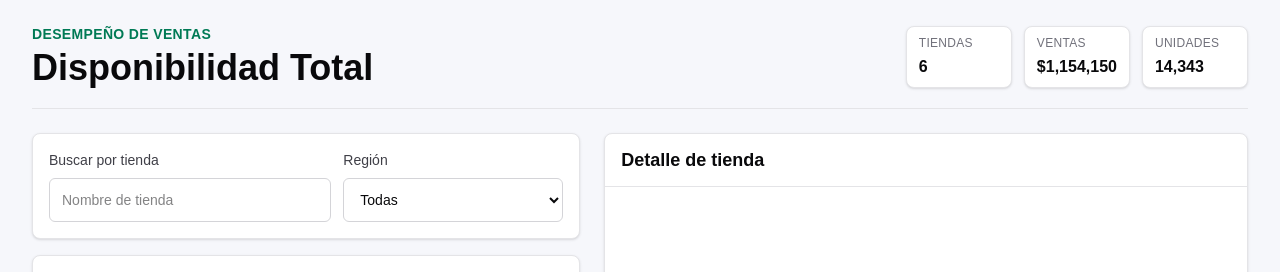
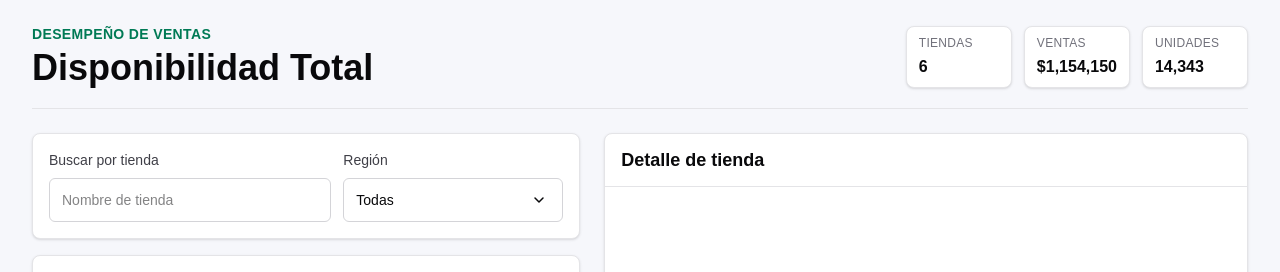
Before and after one commit to MarcoChavez1940/disponibilidad-total-challenge, a Next.js app: page / in a window 1280 px wide. Shown: the top 272 px of the page. Built offline with nearby package versions, Linux system fonts and the light colour scheme.

Commit message:
improve: icon of dropdown

```diff
--- a/src/components/sales-dashboard.tsx
+++ b/src/components/sales-dashboard.tsx
@@ -1,6 +1,6 @@
 "use client";
 
-import { ArrowDown, ArrowUp } from "lucide-react";
+import { ArrowDown, ArrowUp, ChevronDown } from "lucide-react";
 import { useEffect, useMemo, useState } from "react";
 import type { ProductSale, StoreDetail, StoreSummary } from "@/lib/types";
 
@@ -364,8 +364,9 @@ export default function SalesDashboard() {
 
               <label className="flex flex-col gap-2 text-sm font-medium text-zinc-700">
                 Región
+                <span className="relative">
                   <select
-                  className="h-11 rounded-md border border-zinc-300 bg-white px-3 text-base text-zinc-950 outline-none transition focus:border-emerald-600 focus:ring-4 focus:ring-emerald-100"
+                    className="h-11 w-full appearance-none rounded-md border border-zinc-300 bg-white pl-3 pr-10 text-base text-zinc-950 outline-none transition focus:border-emerald-600 focus:ring-4 focus:ring-emerald-100"
                     onChange={(event) =>
                       handleRegionFilterChange(event.target.value)
                     }
@@ -378,6 +379,12 @@ export default function SalesDashboard() {
                       </option>
                     ))}
                   </select>
+                  <ChevronDown
+                    aria-hidden="true"
+                    className="pointer-events-none absolute right-4 top-1/2 h-4 w-4 -translate-y-1/2 text-zinc-950"
+                    strokeWidth={2.25}
+                  />
+                </span>
               </label>
             </div>
 
```
Lines whose indentation alone changed are shown as unchanged.
